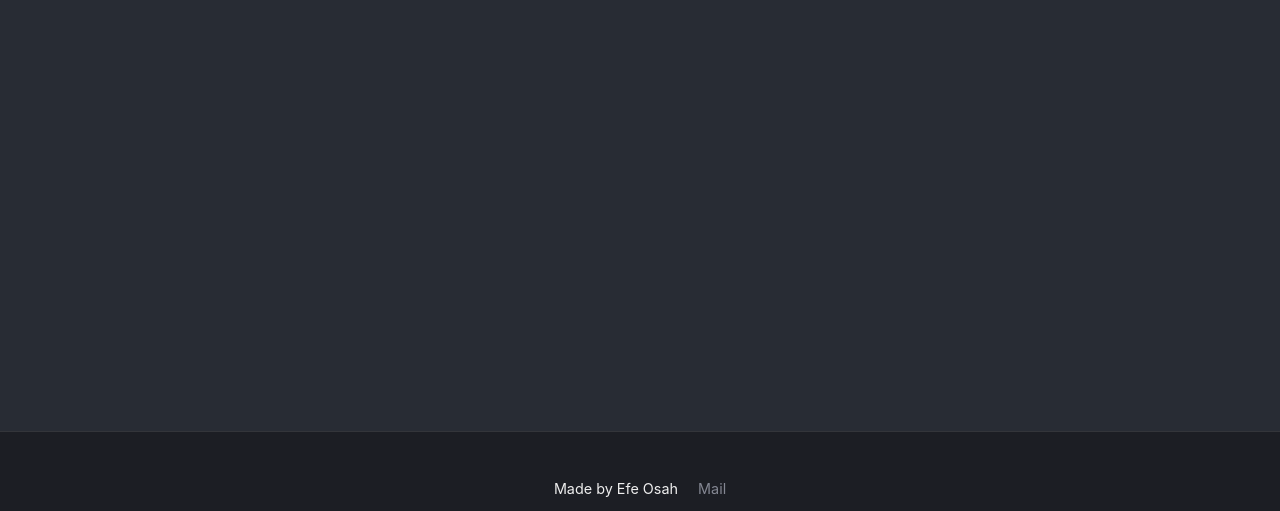
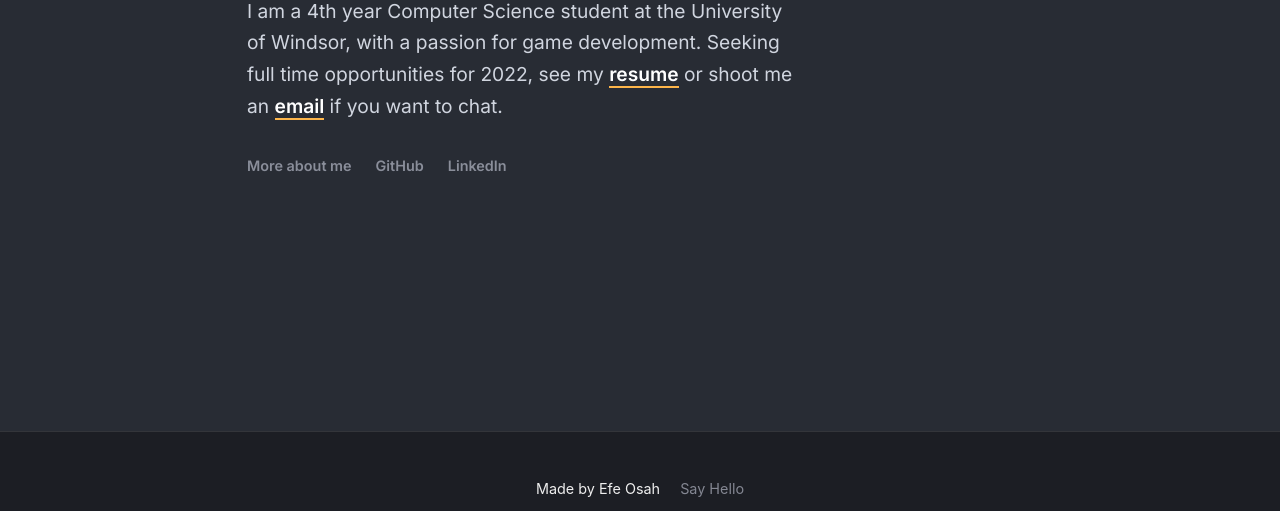
Before and after one commit to efeosah/efeosah.com, a Gatsby site: page / in a window 1280 px wide. Shown: the part 214-725 px from the top of the page. Built offline with nearby package versions, Linux system fonts and the light colour scheme; Gatsby itself is replaced by a stand-in of ours.

Commit message:
intro component added

```diff
--- a/src/components/Footer.js
+++ b/src/components/Footer.js
@@ -7,7 +7,7 @@ import mail from '../assets/Dark/mail.png'
 import gitsvg from '../assets/github.svg'
 
 const links = [
-  { url: "mailto: osahonanefe@yahoo.com", label: "Mail" },
+  { url: "mailto: osahonanefe@yahoo.com", label: "Say Hello" },
 //   { url: "https://ko-fi.com/taniarascia", label: "Ko-Fi" },
 //   { url: "https://patreon.com/taniarascia", label: "Patreon" },
 //   { url: "https://www.taniarascia.com/rss.xml", label: "RSS" },
--- /dev/null
+++ b/src/components/Intro.js
@@ -0,0 +1,53 @@
+import React, {useEffect, useState} from "react";
+import { Link } from "gatsby";
+import Helmet from "react-helmet";
+
+import config from "../utils/config";
+
+
+export const Intro = () => {
+
+    return (
+        <>
+        <Helmet title={config.siteTitle} />
+
+        <article className="hero">
+            <header>
+            <div className="container">
+                <div className="flex-content">
+                <div>
+                    <h1>Hi, I'm Efe.</h1>
+                    <p className="subtitle small">
+                    I am a 4th year Computer Science student at the University of
+                    Windsor, with a passion for game development. Seeking full
+                    time opportunities for 2022, see my{" "}
+                    <Link to="/aboutme">resume</Link> or shoot me an{" "}
+                    <a href="mailto: osahonanefe@yahoo.com">email</a> if you want
+                    to chat.
+                    </p>
+                </div>
+                {/* <img src={looking} alt="Me" className="main-image" /> */}
+                </div>
+                <p className="hero-buttons">
+                <Link to="/aboutme" className="hero-button">
+                    {/* <img src={gitlight} alt="Git" /> */}
+                    More about me
+                </Link>
+                <Link to="/aboutme" className="hero-button">
+                    {/* <img
+                    // src={theme === "dark" ? gitlight : gitdark}
+                    // alt="Git"
+                    /> */}
+                    GitHub
+                </Link>
+                <Link to="/aboutme" className="hero-button">
+                    {/* <img src={gitlight} alt="Git" /> */}
+                    LinkedIn
+                </Link>
+                </p>
+            </div>
+            </header>
+        </article>
+        </>
+    );
+};
--- a/src/components/Navigation.js
+++ b/src/components/Navigation.js
@@ -16,12 +16,10 @@ import projectlight from "../assets/Light/projectlight.png";
 
 
 
-
-
 export const Navigation = ({ onUpdateTheme, theme }) => {
 
   let eclipse = theme === 'dark' ? eclipselight : eclipsedark
-  console.log(theme)
+  // console.log(theme)
 
   let mainNavItems = [
     // { url: '/blog', icon: blog, label: 'Articles' },
--- a/src/pages/index.js
+++ b/src/pages/index.js
@@ -1,12 +1,25 @@
 import React from "react";
 import { Link } from "gatsby";
 import { Layout } from "../components/Layout";
+import { Intro } from "../components/Intro";
+import Helmet from "react-helmet";
+
+
+import gitdark from "../assets/Dark/github.png";
+import linkedindark from "../assets/Dark/linkedin.png";
+
+import gitlight from "../assets/Light/githublight.png";
+import linkedinlight from '../assets/Light/linkedinlight.png'
+
+
+
+import config from '../utils/config'
 
 export default function IndexPage({ data }) {
 
   return (
     <>
-
+      <Intro />
     </>
   );
 }
--- a/src/pages/projects.js
+++ b/src/pages/projects.js
@@ -2,6 +2,12 @@ import React from "react";
 import { Link } from "gatsby";
 import { Layout } from "../components/Layout";
 
+
+const ProjectList =
+[
+
+
+]
 export default function Project({ data }) {
 
   return <>
```
